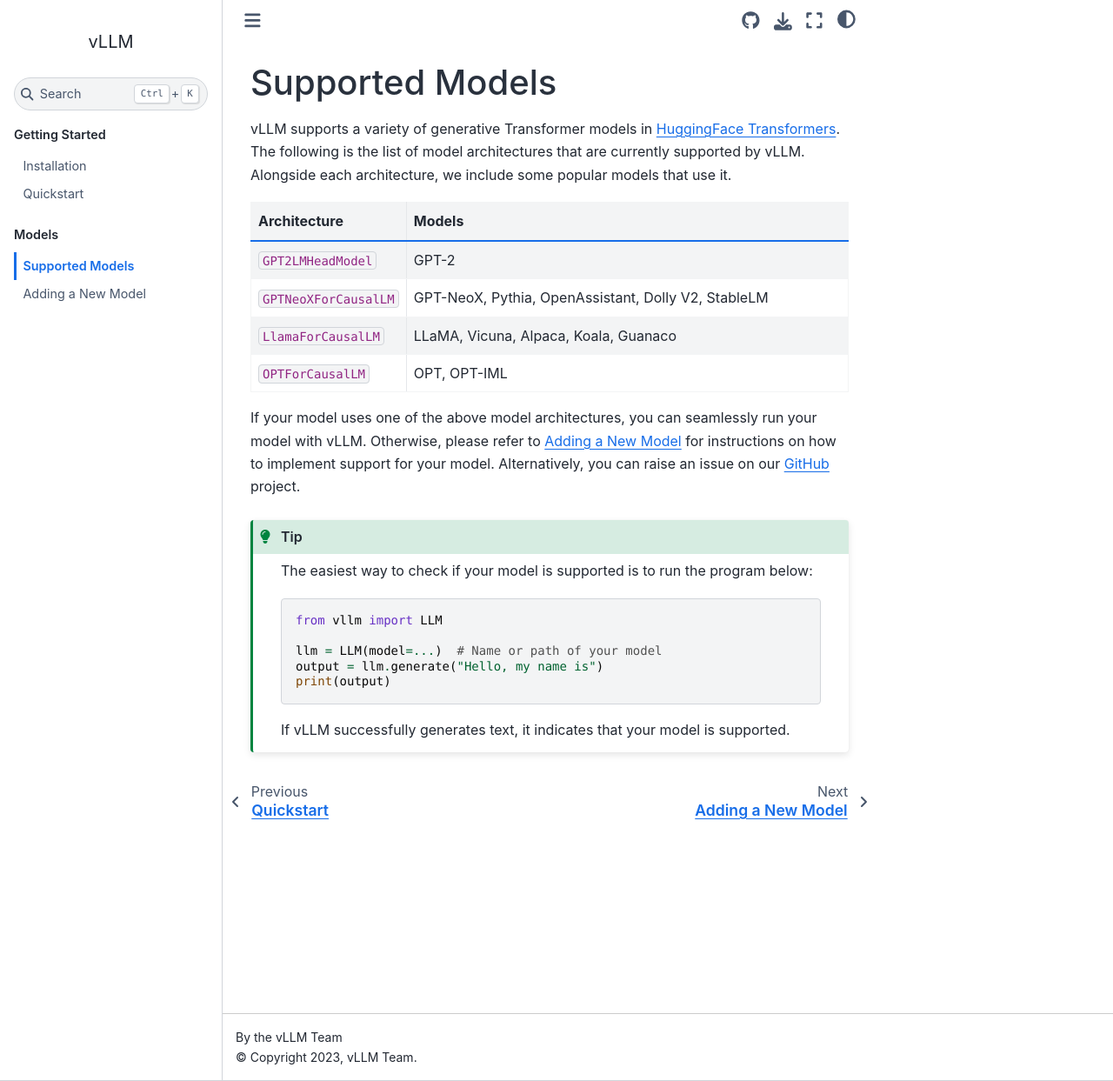
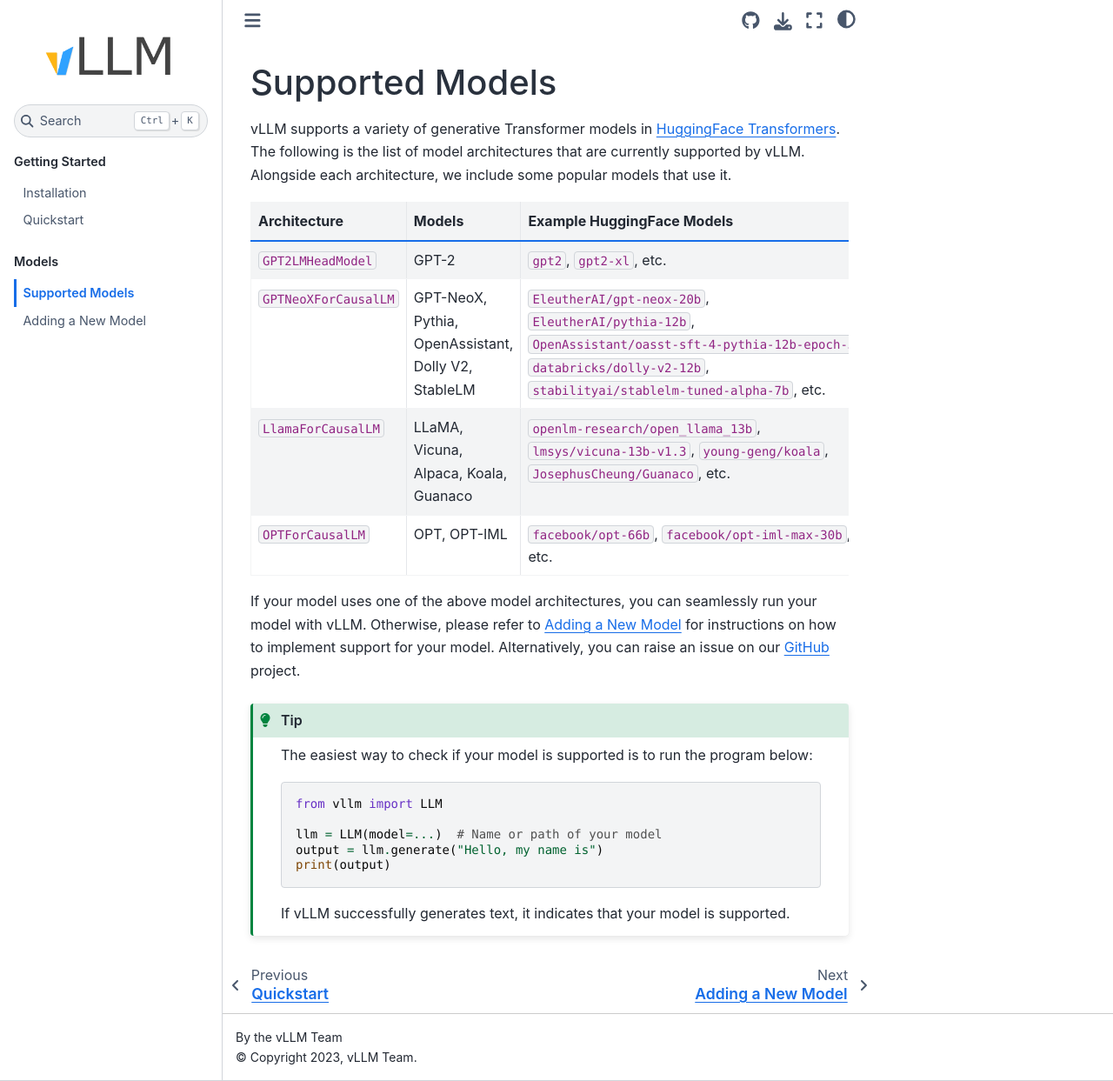
Before and after one commit to shaojiewang/vllm-rocm, a Sphinx documentation site: the page built from docs/source/models/supported_models.rst, in a window 1280 px wide and 1243 px high. Shown: the whole window at 87% size. Built offline with Sphinx 7.4.7 and the Sphinx Book theme 1.1.4, drawn with Linux system fonts in a browser that asks for light colours.

Commit message:
Add and list supported models in README (#161)

```diff
--- a/docs/source/conf.py
+++ b/docs/source/conf.py
@@ -53,7 +53,9 @@
 #
 html_title = project
 html_theme = 'sphinx_book_theme'
+html_logo = 'assets/logos/vllm-logo-text-light.png'
 html_theme_options = {
+    'logo_only': True,
     'path_to_docs': 'docs/source',
     'repository_url': 'https://github.com/WoosukKwon/vllm',
     'use_repository_button': True,
--- a/docs/source/models/supported_models.rst
+++ b/docs/source/models/supported_models.rst
@@ -8,19 +8,24 @@
 Alongside each architecture, we include some popular models that use it.
 
 .. list-table::
-  :widths: 25 75
+  :widths: 25 25 50
   :header-rows: 1
 
   * - Architecture
     - Models
+    - Example HuggingFace Models
   * - :code:`GPT2LMHeadModel`
     - GPT-2
+    - :code:`gpt2`, :code:`gpt2-xl`, etc.
   * - :code:`GPTNeoXForCausalLM`
     - GPT-NeoX, Pythia, OpenAssistant, Dolly V2, StableLM
+    - :code:`EleutherAI/gpt-neox-20b`, :code:`EleutherAI/pythia-12b`, :code:`OpenAssistant/oasst-sft-4-pythia-12b-epoch-3.5`, :code:`databricks/dolly-v2-12b`, :code:`stabilityai/stablelm-tuned-alpha-7b`, etc.
   * - :code:`LlamaForCausalLM`
     - LLaMA, Vicuna, Alpaca, Koala, Guanaco
+    - :code:`openlm-research/open_llama_13b`, :code:`lmsys/vicuna-13b-v1.3`, :code:`young-geng/koala`, :code:`JosephusCheung/Guanaco`, etc.
   * - :code:`OPTForCausalLM`
     - OPT, OPT-IML
+    - :code:`facebook/opt-66b`, :code:`facebook/opt-iml-max-30b`, etc.
 
 If your model uses one of the above model architectures, you can seamlessly run your model with vLLM.
 Otherwise, please refer to :ref:`Adding a New Model <adding_a_new_model>` for instructions on how to implement support for your model.
```
Also changed, not shown: README.md (+7 -0 lines).
